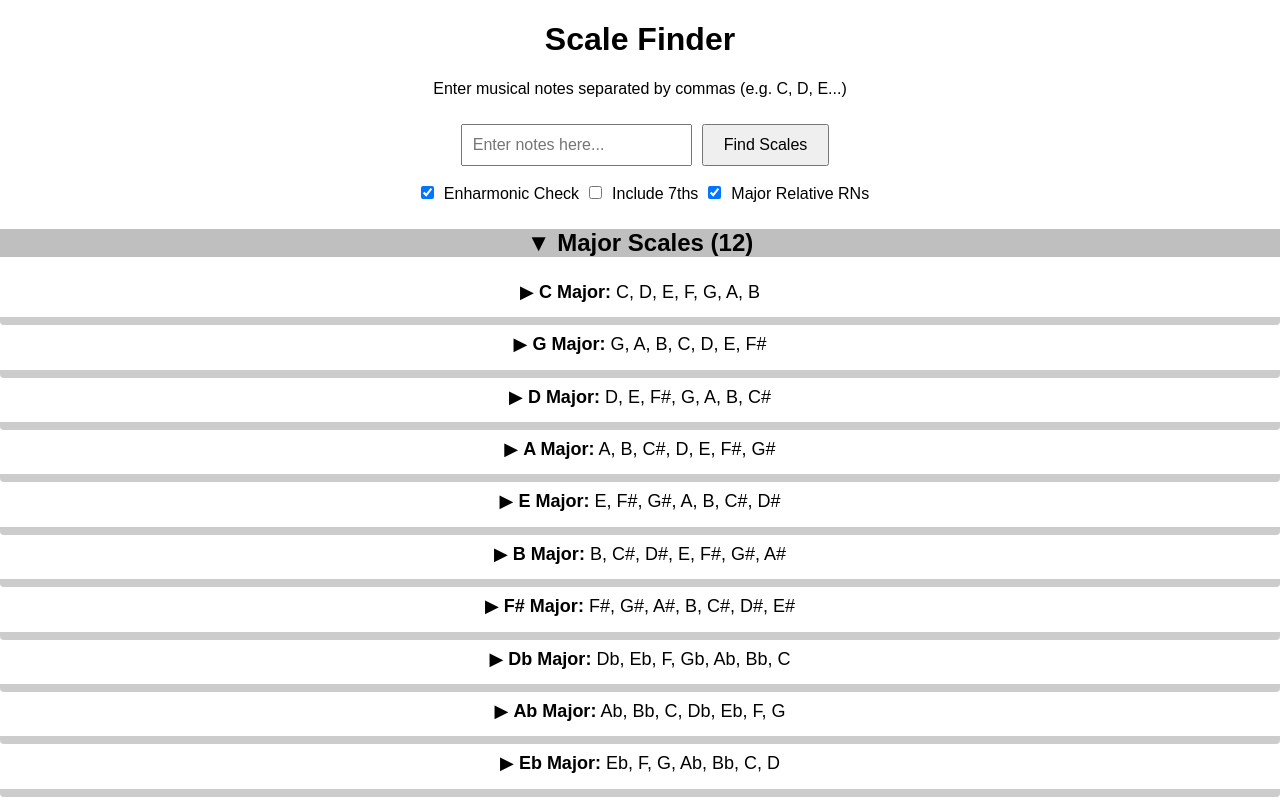
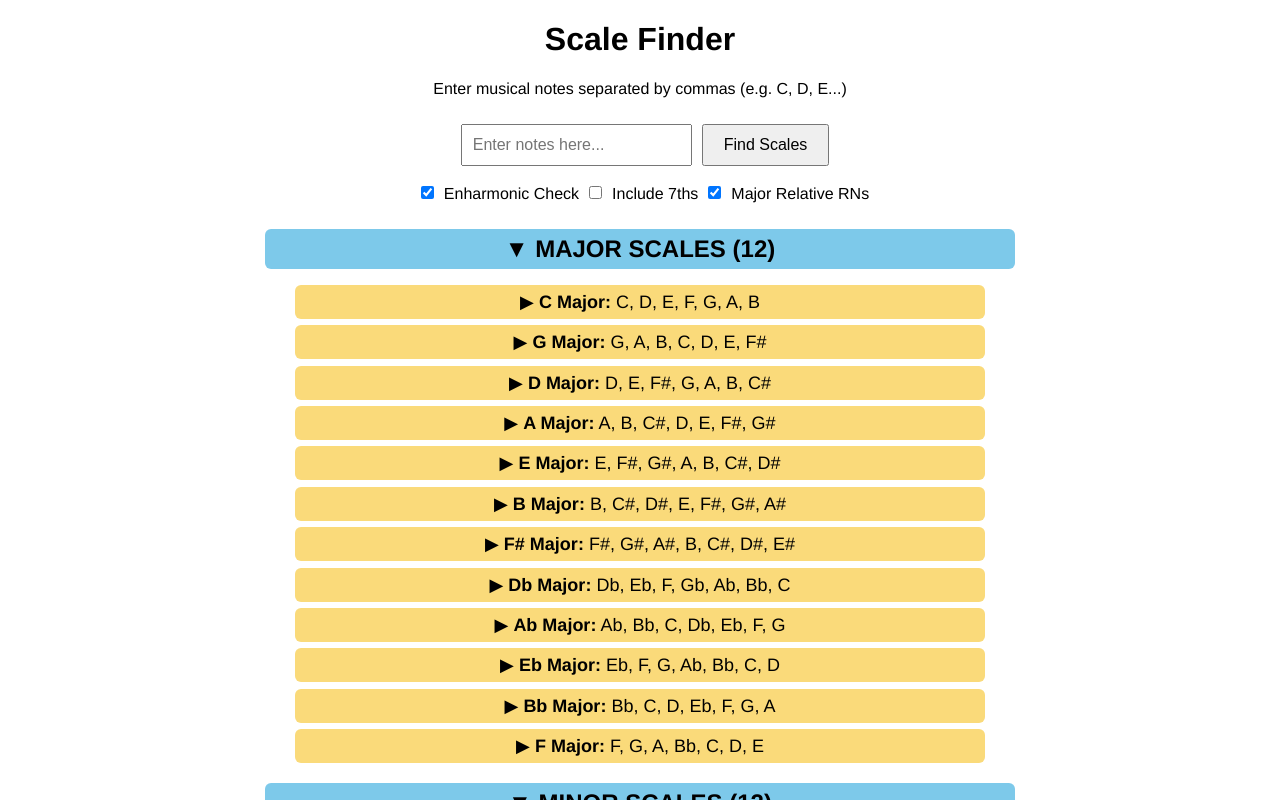
Before and after one commit to AtliGudm/Music-Theory-Helper, a React (Create React App) app: page / in a window 1280 px wide. Both pictures are taken after a click on the button "Find Scales". Shown: the top 800 px of the page. Built offline with nearby package versions, Linux system fonts and the light colour scheme.

Commit message:
Look upgrade

```diff
--- a/src/pages/ModeSelector.jsx
+++ b/src/pages/ModeSelector.jsx
@@ -10,8 +10,7 @@ const ModeSelector = ({scaleType, selectedMode, onModeChange}) => {
     return (
         <>
         {(scaleType != "Minor") && (
-            <div /* className="modeSelectRightAligned" */>
-                <div>
+            <div style={{marginTop: "12px"}}>
                 <label style={{paddingRight: "6px"}} htmlFor="mode-select"><strong>Mode:</strong></label>
                 <select style={{fontSize: "16px"}} id="mode-select" value={selectedMode} onChange={handleChange}>
                     {modes[scaleType].map((modeObj, index) => (
@@ -20,7 +19,6 @@ const ModeSelector = ({scaleType, selectedMode, onModeChange}) => {
                         </option>
                     ))}
                 </select>
-                </div>
             </div>
         )}
         </>
--- a/src/pages/ParallelModesDisplay.jsx
+++ b/src/pages/ParallelModesDisplay.jsx
@@ -25,7 +25,7 @@ const ParallelModesDisplay = ({scale}) => {
                                 notes: majorScaleToModify.notes.map((note, index) => modifyNote(note, modeAccidentals[index])) }
         return (
             <>
-                <p style={{marginBottom: "0.4rem", marginTop: "0.4rem"}}><strong>{scale.root} {mode.mode}</strong>[{parallelRoot} {scale.type}]: {modifiedScale.notes.join(", ")}</p>
+                <div className="parallelScaleHeader" style={{marginBottom: "0.4rem", marginTop: "0.4rem"}}><strong>{scale.root} {mode.mode}[{parallelRoot} {scale.type}]:</strong> {modifiedScale.notes.join(", ")}</div>
                 <ModeSelector style={{display:"inline-flex"}} scaleType={scale.type} onModeChange={handleModeChange} selectedMode={selectedMode}/>
                 <ChordsDisplay scale={modifiedScale} selectedMode={selectedMode} includeSevenths={includeSevenths} />
             </>
@@ -39,9 +39,11 @@ const ParallelModesDisplay = ({scale}) => {
 
     return (
         <>
-            <div style={{display: "inline", paddingTop:"10px"}} onClick={() => setIsOpen(!isOpen)}>
-                {isOpen ? "▼" : "▶"} <strong>Parallel Modes</strong>
-            </div>
+
+                <div className="parallelModesButton" style={{paddingTop:"10px"}} onClick={() => setIsOpen(!isOpen)}>
+                    {isOpen ? "▼" : "▶"} <strong>Parallel Modes</strong>
+                </div>
+
             {isOpen && (
                 <>
                     {/* <ModeSelector style={{display:"inline-flex"}} scaleType={scale.type} onModeChange={handleModeChange} selectedMode={selectedMode}/> */}
--- a/src/pages/ScaleDisplay.jsx
+++ b/src/pages/ScaleDisplay.jsx
@@ -30,8 +30,8 @@ const ScaleDisplay = ({scale}) => {
     return (
         <li className="scaleDisplay">
             <div /* className="scaleHeaderContainer" */>
-                <div style={{marginBottom: "0.4rem"}} /* className="scaleHeaderCentered" */>
-                    <div style={{display: "inline"}} onClick={() => setIsOpen(!isOpen)}>
+                <div role="button" style={{marginBottom: "0.4rem"}} className="scaleHeader" onClick={() => setIsOpen(!isOpen)} /* className="scaleHeaderCentered" */>
+                    <div style={{display: "inline"}} >
                         {isOpen ? "▼" : "▶"} <strong>{getScaleDisplayName()}:</strong>
                     </div> {getScaleNotesDisplay().notes.join(", ")}
                 </div>
--- a/src/pages/ScaleFinder.css
+++ b/src/pages/ScaleFinder.css
@@ -1,14 +1,12 @@
 div.scaleFinder {
-    font-family: Arial, Helvetica, sans-serif;
+    font-family: Helvetica, Arial, sans-serif;
     text-align: center;
-    /* margin: 20px; */
 }
 
 input {
     padding: 10px;
     margin: 10px;
     font-size: 16px;
-   /*  width: 300px; */
 }
 
 button {
@@ -18,26 +16,45 @@ button {
 }
 
 
-/* div.scaleGroup
-{
-    background-color: #bfbfbf;
-} */
-
 h2.scaleGroupHeader {
-  background-color: #bfbfbf;
+  background-color: #7dc9ea; /* #B1F0F7; */
   margin-block-end: 0.4em;
+  color: black;
+  padding-block: 6px;
+  border-radius: 6px;
+  text-transform: uppercase;
 }
 
+.scaleHeader {
+  background-color: #FADA7A; /*  #F5F0CD; */
+  padding: 6px;
+  color: black;
+  margin-inline: 30px;
+  border-radius: 6px;
+}
+
+.parallelScaleHeader {
+  padding: 6px;
+  color: black;
+  border-radius: 6px;
+  margin-inline: 65px;
+  background-color: #ffc7c2;
+}
+
+.parallelModesButton {
+  padding-top: 10px;
+  border-top: 2px solid #7c7c7c;
+  margin-inline: 65px;
+  margin-bottom: 12px;
+}
 
  ul {
     list-style-type: none;
     padding-inline-start: 0px;
-    /* padding: 0; */
 }
 
 li {
     font-size: 18px;
-    /* margin: 5px 0; */
 }
 
 /* Horizontal layout for chord blocks */
@@ -45,7 +62,6 @@ div.chords {
     display: flex;
     flex-wrap: wrap;
     justify-content: center;
-    /* gap: 1rem; */
   }
 
   /* Individual chord block styling */
@@ -54,7 +70,6 @@ div.chords {
     flex-direction: column;
     align-items: center;
     justify-content: center;
-     /* padding: 0.4rem; */
      padding-left: 0.7rem;
      padding-right: 0.7rem;
 /*    border: 1px solid #ccc;
@@ -118,15 +133,9 @@ div.chords {
     display: flex;
     flex-direction: column; /* Stack content inside the right-aligned div */
     align-items: flex-end; /* Align to the right */
-    /* gap: 10px; */ /* Space between internal elements */
 }
 
 li.scaleDisplay
 {
-    /* border: 1px solid #ccc; */
-    border-bottom: 8px solid #ccc;;
     border-radius: 4px;
-    /* background-color: #f9f9f9; */
-    padding-top: 8px;
-    padding-bottom: 8px;
 }
--- a/src/pages/ScaleFinder.jsx
+++ b/src/pages/ScaleFinder.jsx
@@ -84,7 +84,7 @@ const ScaleFinder = () => {
                                  onChange={() => setRomanNumeralsMajorAdjusted(!romanNumeralsMajorAdjusted)}
                                  label={"Major Relative RNs"} />
             </div>
-            <div>
+            <div style={{maxWidth: "750px", marginLeft: "auto", marginRight: "auto"}}>
                 {/* Skip all this JSX if there are no scale matches */}
                 {Object.keys(groupedScales).length > 0 ? (
                     Object.entries(groupedScales).map(([type, scales]) => (
```
Also changed, not shown: 1 other file (tests, documents, lock files or other folders).
